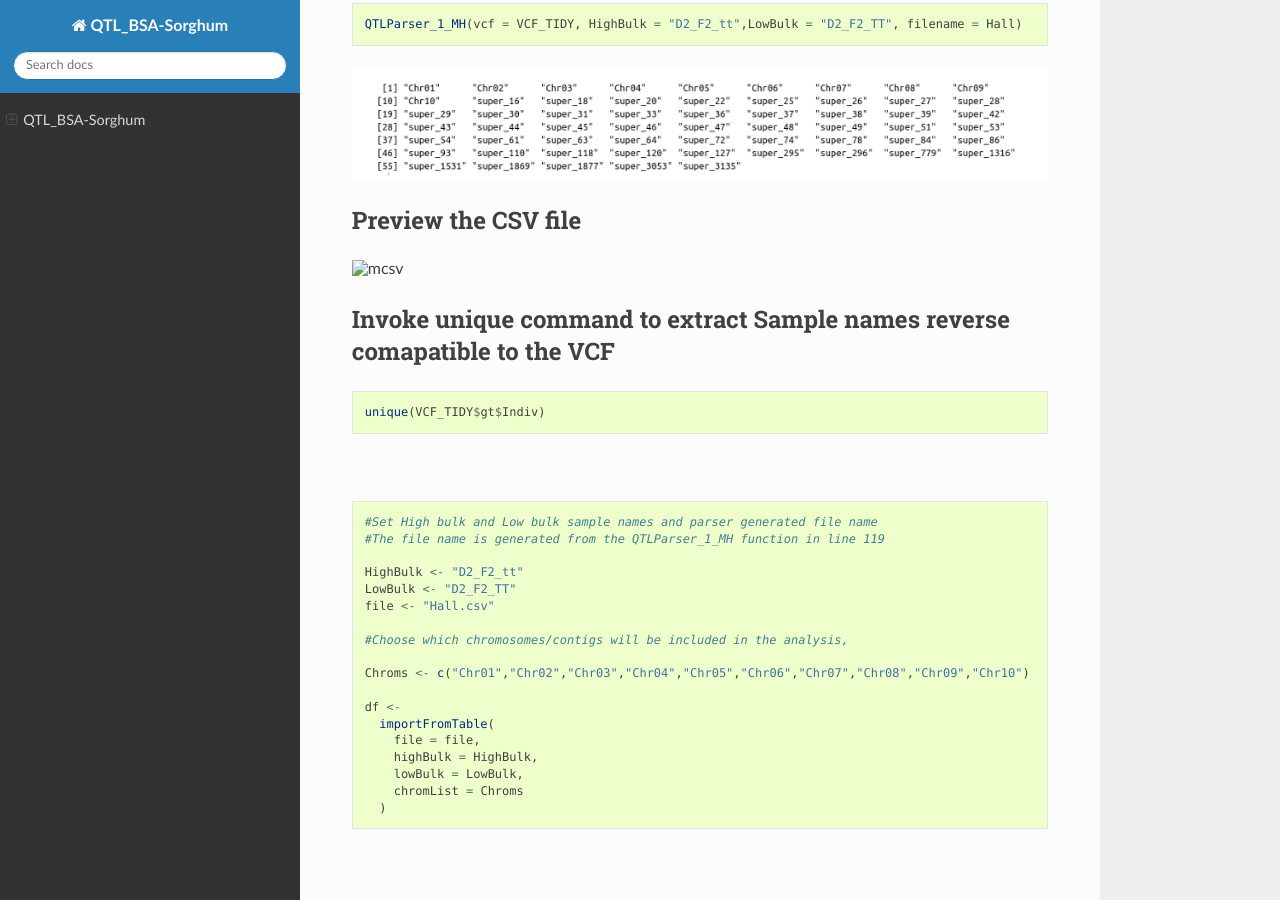
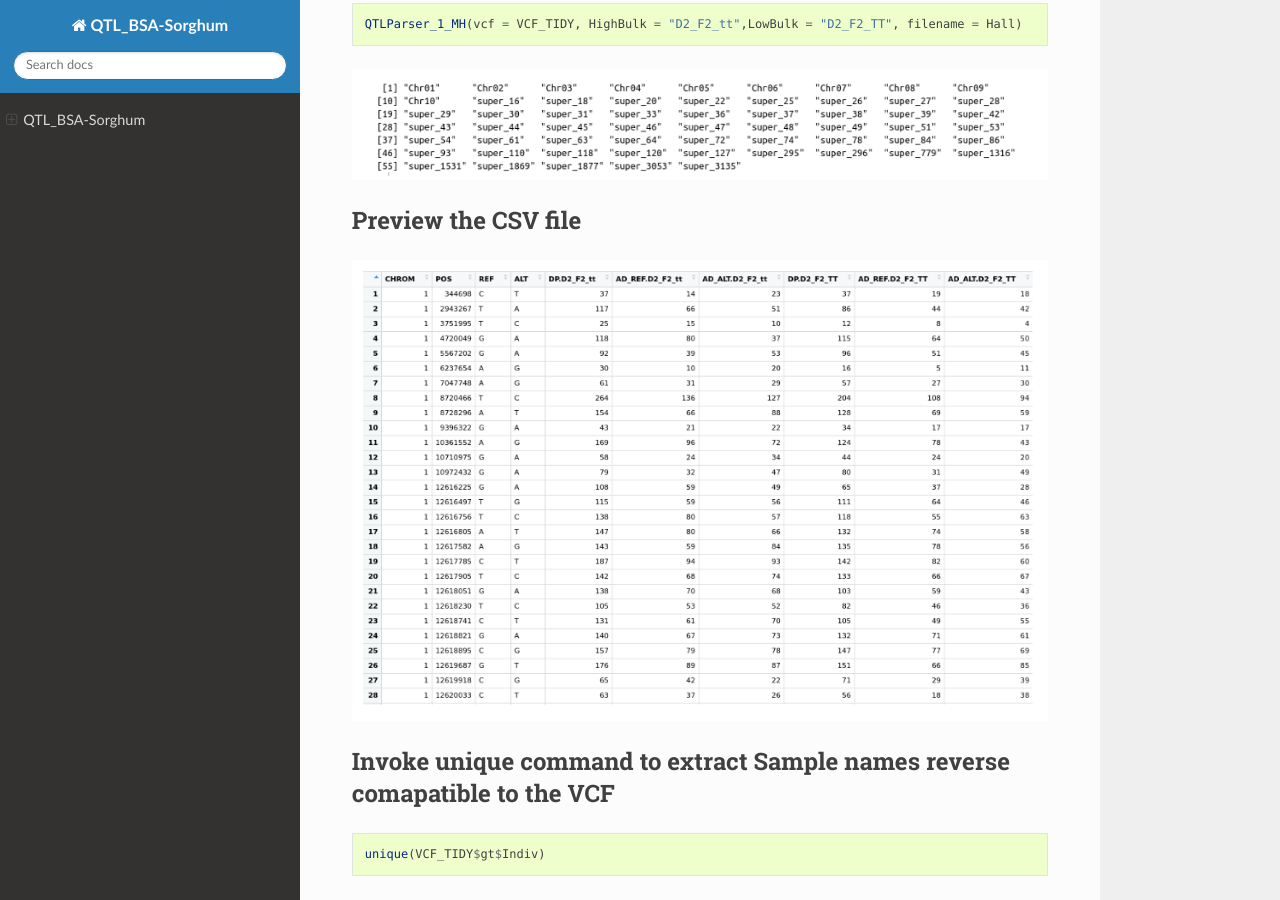
Before and after one commit to PBGLMichaelHall/ReadTheDocsQTL, a Sphinx documentation site: the page built from docs/source/index.rst, in a window 1280 px wide and 900 px high, scrolled down 2952 px. Built offline with Sphinx 7.4.7 and the Read the Docs theme 2.0.0, drawn with Linux system fonts in a browser that asks for light colours.

Commit message:
Update index.rst

```diff
--- a/docs/source/index.rst
+++ b/docs/source/index.rst
@@ -159,8 +159,10 @@ Call the Parser
 Preview the CSV file
 ====================
 
-.. figure:: ..images/4.png
-   :alt: mcsv
+
+
+.. figure:: ../images/4.png
+   :alt:
 
 
 
@@ -171,7 +173,7 @@ Invoke unique command to extract Sample names reverse comapatible to the VCF
 
    unique(VCF_TIDY$gt$Indiv)
 
-.. figure:: ..images/5.png
+.. figure:: ../images/5.png
    :alt:
 
 
@@ -197,7 +199,7 @@ Invoke unique command to extract Sample names reverse comapatible to the VCF
        chromList = Chroms
      )
 
-.. figure:: ..images/6.png
+.. figure:: ../images/6.png
    :alt:
 
 
@@ -205,7 +207,7 @@ Invoke unique command to extract Sample names reverse comapatible to the VCF
 Inspect the head of the df object
 =================================
 
-.. figure:: ..images/7.png
+.. figure:: ../images/7.png
    :alt:
 
 
@@ -218,7 +220,7 @@ Inspect the head of the df object
 
    ggsave(filename = "Depth_Histogram.png",plot=last_plot())
 
-.. figure:: ..images/8.png
+.. figure:: ../images/8.png
    :alt:
 
 
@@ -230,7 +232,7 @@ Inspect the head of the df object
 
    ggsave(filename = "Ref_Freq_Histogram.png",plot = last_plot())
 
-.. figure:: ..images/9.png
+.. figure:: ../images/9.png
    :alt:
 
 
@@ -243,7 +245,7 @@ refAlleleFreq = 0.20, minTotalDepth = 100, maxTotalDepth = 400,
 minSampleDepth = 40,
 # minGQ = 0 )
 
-.. figure:: ..images/10.png
+.. figure:: ../images/10.png
    :alt:
 
 .. code:: r
@@ -255,7 +257,7 @@ minSampleDepth = 40,
      outlierFilter = "deltaSNP",
      filterThreshold = 0.1)
 
-.. figure:: ..images/11.png
+.. figure:: ../images/11.png
    :alt:
 
 
@@ -269,7 +271,7 @@ G’ Distribution Plot
    #In addition, Hampels outlier filter in the second argument, can also be changed to "deltaSNP"
    plotGprimeDist(SNPset = df_filt, outlierFilter = "Hampel")
 
-.. figure:: ..images/12.png
+.. figure:: ../images/12.png
    :alt:
 
 
@@ -278,7 +280,7 @@ G’ Distribution Plot
    #We can see raw data before and after our filtering step
    plotGprimeDist_MH(SNPset = df_filt, outlierFilter = "deltaSNP",filterThreshold = 0.1)
 
-.. figure:: ..images/13.png
+.. figure:: ../images/13.png
    :alt:
 
 .. code:: r
@@ -294,7 +296,7 @@ G’ Distribution Plot
      intervals = c(95, 99)
    )
 
-.. figure:: ..images/14.png
+.. figure:: ../images/14.png
    :alt:
 
 
@@ -306,7 +308,7 @@ Plot G Statistic Distribution
 
    hist(df_filt2$G,breaks = 950,xlim = c(0,10),xlab = "G Distribution",main = "Histogram of G Values")
 
-.. figure:: ..images/15.png
+.. figure:: ../images/15.png
    :alt:
 
 
@@ -317,7 +319,7 @@ Plot G Statistic Distribution
    plotQTLStats(SNPset = df_filt2, var = "nSNPs")
    ggsave(filename = "nSNPs.png",plot = last_plot())
 
-.. figure:: ..images/16.png
+.. figure:: ../images/16.png
    :alt:
 
 
@@ -328,7 +330,7 @@ Plot G Statistic Distribution
    plotQTLStats(SNPset = df_filt, var = "Gprime", plotThreshold = TRUE, q = 0.01)
    ggsave(filename = "GPrime.png",plot = last_plot())
 
-.. figure:: ..images/17.png
+.. figure:: ../images/17.png
    :alt:
 
 
@@ -339,7 +341,7 @@ Plot G Statistic Distribution
    plotQTLStats(SNPset = df_filt2, var = "deltaSNP", plotIntervals  = TRUE)
    ggsave(filename = "DeltaSNPInterval.png",plot = last_plot())
 
-.. figure:: ..images/18.png
+.. figure:: ../images/18.png
    :alt:
 
 
@@ -350,7 +352,7 @@ Plot G Statistic Distribution
    plotQTLStats(SNPset = df_filt2, var = "negLog10Pval",plotThreshold = TRUE,q=0.01)
    ggsave(filename = "negLog10Pval.png",plot = last_plot())
 
-.. figure:: ..images/19.png
+.. figure:: ../images/19.png
    :alt:
 
 
@@ -361,7 +363,7 @@ Plot G Statistic Distribution
    #The reason is due to signficant QTL regions
    plotQTLStats(SNPset = df_filt2, var = "Gprime",plotThreshold = TRUE,q=0.01,subset = c("Chr01","Chr03","Chr04","Chr06"))
 
-.. figure:: ..images/20.png
+.. figure:: ../images/20.png
    :alt:
 
 
@@ -391,7 +393,7 @@ message("Making SNP Density Plots")
 MVP.Report.Density(df[,c(1:3)], bin.size = 5000000, col = c("blue", "yellow", "red"), memo = memo, file.type = "jpg", dpi=300)
 
 
-.. figure:: ..images/21.png
+.. figure:: ../images/21.png
    :alt:
 
 
@@ -406,7 +408,7 @@ Export summary CSV
 Preview the Summary QTL
 =======================
 
-.. figure:: ..images/22.png
+.. figure:: ../images/22.png
    :alt:
 
 
@@ -417,7 +419,7 @@ Preview the Summary QTL
    #Second argument size specifes size of scalar factor on nSNPs and if you have a relatively small SNP set .001 is a good startin point otherwise set to 1
    Obs_Allele_Freq(SNPSet = df_filt, size = .001)
 
-.. figure:: ..images/23.png
+.. figure:: ../images/23.png
    :alt:
 
 
@@ -427,7 +429,7 @@ Preview the Summary QTL
    ##Use the function to investigate chromosomal region of interest
    Obs_Allele_Freq2(SNPSet = df_filt, ChromosomeValue = "Chr04", threshold = .90)
 
-.. figure:: ..images/24.png
+.. figure:: ../images/24.png
    :alt:
 
 .. code:: r
@@ -446,7 +448,7 @@ Preview the Summary QTL
    # We prefer for accuracy to have ns >> C >> 1
    plot(success, dbinom(success, size = 90, prob = .50), type = "h",main="Binomial Sampling from Diploid Orgainism from High Bulk",xlab="2(ns)(p1_STAR)",ylab="Density")
 
-.. figure:: ..images/25.png
+.. figure:: ../images/25.png
    :alt:
 
 
@@ -459,7 +461,7 @@ Preview the Summary QTL
    success <- 0:76
    plot(success, dbinom(success, size = 76, prob = 0.5), type = "h",main="Binomial Sampling from Diploid Organism from Low Bulk",xlab="2(n2)(p2_STAR)",ylab="Density")
 
-.. figure:: ..images/26.png
+.. figure:: ../images/26.png
    :alt:
 
 
@@ -492,7 +494,7 @@ Preview the Summary QTL
    #n1|p1_star ~ Poisson(lambda)
    plot(success, dpois(success, lambda = C*(1-p1_STAR)), type = 'h',main="n1|p1_STAR ~ Poisson(C[1-p1_STAR])",xlab="n1|(n3/n1+n3)",ylab="Prob")
 
-.. figure:: ..images/27.png
+.. figure:: ../images/27.png
    :alt:
 
 
@@ -501,7 +503,7 @@ Preview the Summary QTL
 
    hist(TT$AD_REF., probability = TRUE,main="Histogram of Actually Realized n1 Values",xlab="n1")
 
-.. figure:: ..images/28.png
+.. figure:: ../images/28.png
    :alt:
 
 
@@ -511,7 +513,7 @@ Preview the Summary QTL
    #n2|p2_star ~ Poisson(lambda)
    plot(success, dpois(success, lambda = C*(1-p2_STAR)), type='h', main="n2|p2_STAR ~ Poisson(C[[1-p2_STAR])",xlab="n2|(n4/n2+n4)",ylab="Prob")
 
-.. figure:: ..images/29.png
+.. figure:: ../images/29.png
    :alt:
 
 
@@ -520,7 +522,7 @@ Preview the Summary QTL
 
    hist(tt$AD_REF., probability = TRUE, main = "Histogram of Actually Realized n2 Values",xlab="n2")
 
-.. figure:: ..images/30.png
+.. figure:: ../images/30.png
    :alt:
 
 
@@ -530,7 +532,7 @@ Preview the Summary QTL
    #n3|p1_star ~ Poisson(lambda)
    plot(success, dpois(success, lambda = C*p1_STAR),type='h',main="n3|p1_STAR ~ Poisson(C[1-p1_STAR])",xlab="n3|(n3/n1+n3)",ylab="Prob")
 
-.. figure:: ..images/31.png
+.. figure:: ../images/31.png
    :alt:
 
 
@@ -538,7 +540,7 @@ Preview the Summary QTL
 
    hist(TT$AD_ALT., probability = TRUE, main="Histogram of Acutally Realized n3 Values",xlab="n3")
 
-.. figure:: ..images/32.png
+.. figure:: ../images/32.png
    :alt:
 
 .. code:: r
@@ -546,14 +548,14 @@ Preview the Summary QTL
    #n4|p2_star ~ Poisson(lambda)
    plot(success, dpois(success, lambda = C*p2_STAR), type = 'h',main="n4|p2_STAR ~ Poisson(C[1-p2_STAR])",xlab="n4|n4/(n2+n4)",ylab="Prob")
 
-.. figure:: ..images/33.png
+.. figure:: ../images/33.png
    :alt:
 
 .. code:: r
 
    hist(tt$AD_ALT., probability = TRUE, main="Histogram of Acutally Realized n4 Values",xlab="n4")
 
-.. figure:: ..images/34.png
+.. figure:: ../images/34.png
    :alt:
 
 
```
